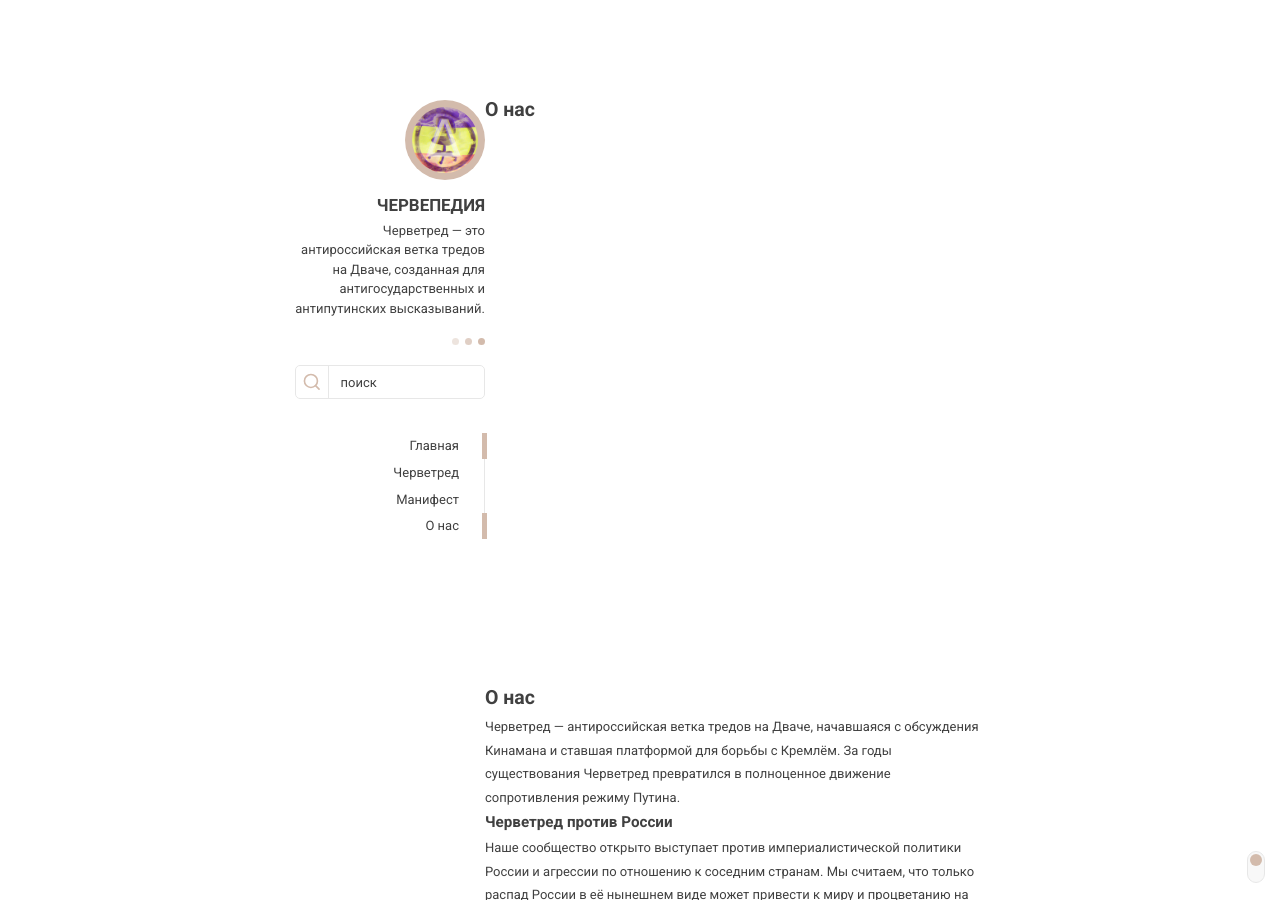
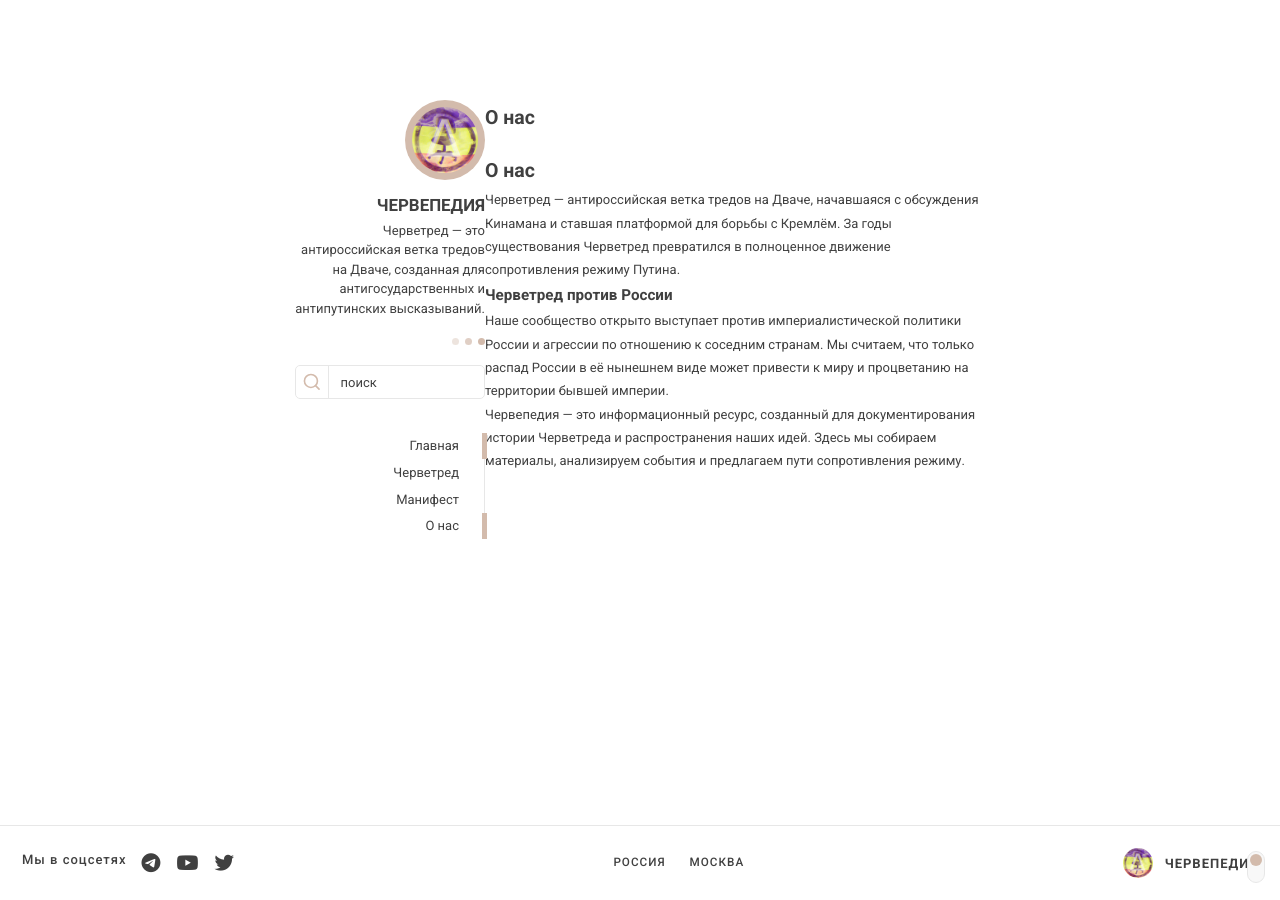
Before and after one commit to chervepediya/chervepediya.github.io, a Jekyll site: the page built from _pages/about.html, in a window 1280 px wide and 900 px high. Built offline with Jekyll 4.4.1, drawn with Linux system fonts in a browser that asks for light colours.

Commit message:
Update page.html

```diff
--- a/_layouts/page.html
+++ b/_layouts/page.html
@@ -2,12 +2,12 @@
 layout: default
 ---
 
-<div class="page-container">
-    <header class="page-header">
-        <h1 class="page-title">{{ page.title }}</h1>
-    </header>
+<div class="post-container">
+    <div class="post-content">
+        <h2>{{ page.title }}</h2>
 
-    <div class="post-content">
-        {{ content }}
+        <div class="excerpt">
+            {{ content }}
+        </div>
     </div>
 </div>
```
